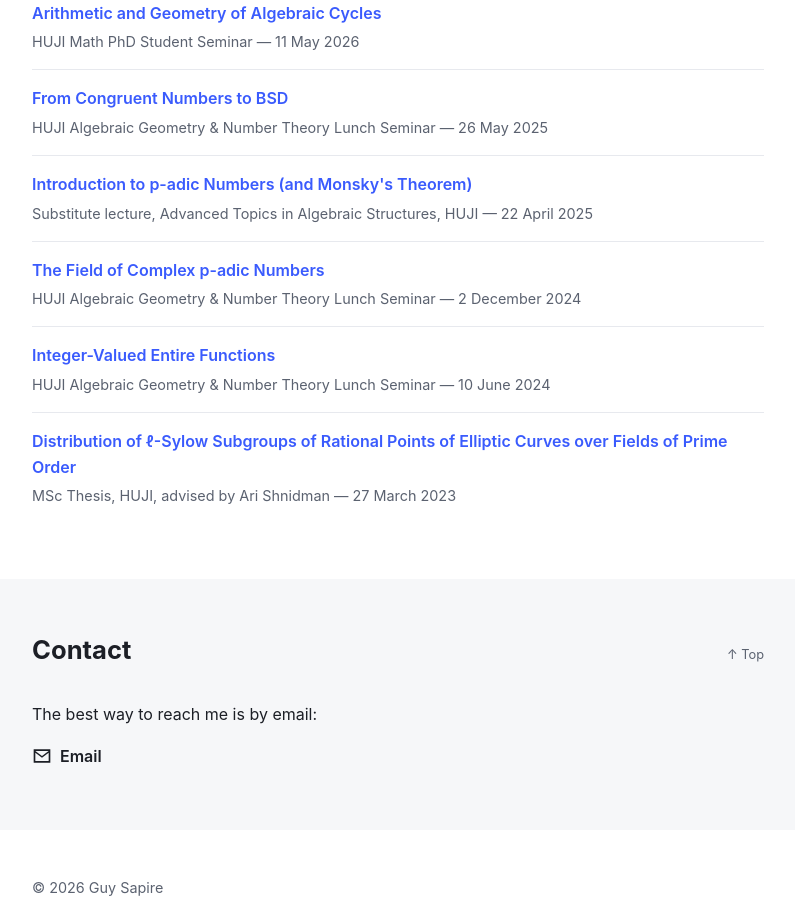
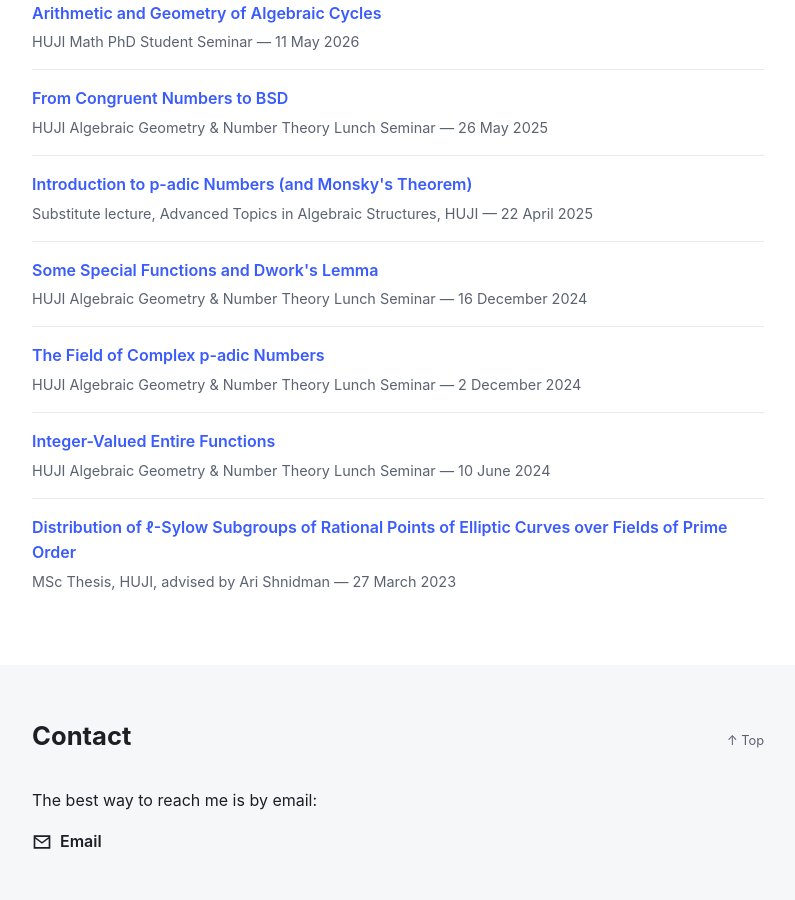
Before and after one commit to GuySa/GuySa.github.io, a Jekyll site: the page built from index.html, in a window 1280 px wide and 900 px high, scrolled down 2067 px. Shown: the whole window, without its empty margins (242-1037 px from the left). Built offline with Jekyll 4.4.1, drawn with Linux system fonts in a browser that asks for light colours.

Commit message:
Add lunch seminar note on Dwork's lemma
Some Special Functions and Dwork's Lemma (16 Dec 2024), HUJI
Algebraic Geometry & Number Theory Lunch Seminar.

Co-Authored-By: Claude Sonnet 5 <noreply@anthropic.com>

```diff
--- a/index.html
+++ b/index.html
@@ -133,6 +133,10 @@
             <p class="note-meta">Substitute lecture, Advanced Topics in Algebraic Structures, HUJI &mdash; 22 April 2025</p>
           </li>
           <li>
+            <p class="note-title"><a href="/notes/dworks-lemma.pdf" target="_blank">Some Special Functions and Dwork's Lemma</a></p>
+            <p class="note-meta">HUJI Algebraic Geometry &amp; Number Theory Lunch Seminar &mdash; 16 December 2024</p>
+          </li>
+          <li>
             <p class="note-title"><a href="/notes/complex-p-adic-numbers.pdf" target="_blank">The Field of Complex p-adic Numbers</a></p>
             <p class="note-meta">HUJI Algebraic Geometry &amp; Number Theory Lunch Seminar &mdash; 2 December 2024</p>
           </li>
```
Also changed, not shown: 1 other file.
